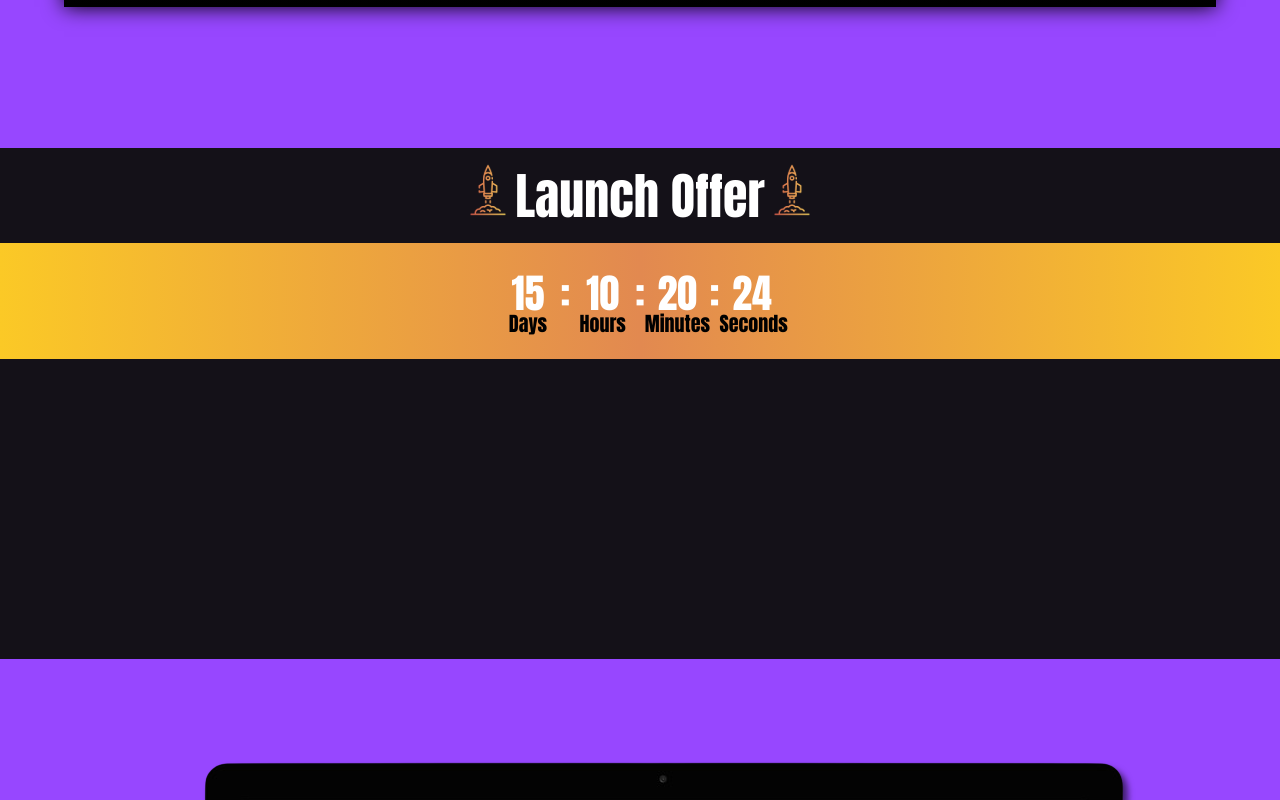
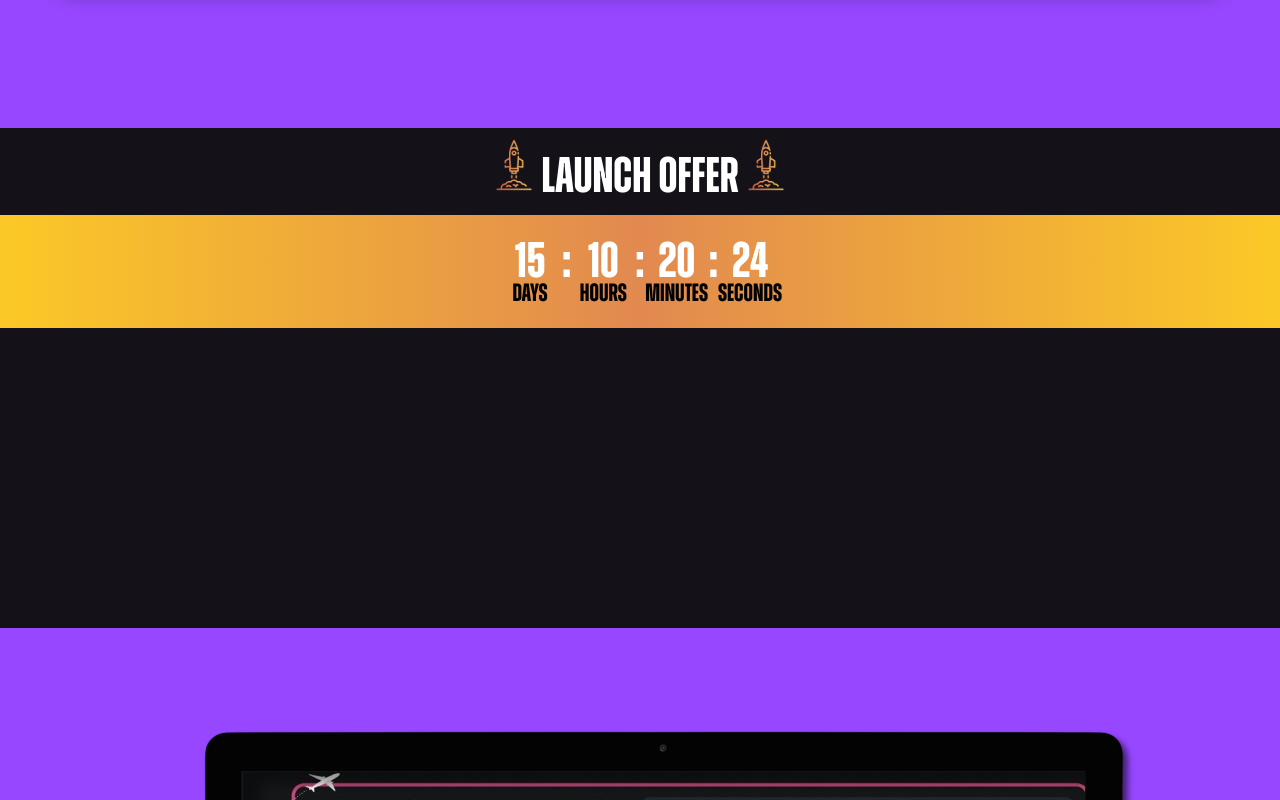
Before and after one commit to Jeissoncar97/coachlbm, a React (Vite) app: page / in a window 1280 px wide. Shown: the part 1520-2320 px from the top of the page. Built offline with nearby package versions, Linux system fonts and the light colour scheme; grey boxes are pictures that could not be loaded.

Commit message:
add section Faqs

```diff
--- a/index.html
+++ b/index.html
@@ -7,9 +7,6 @@
   <meta name="viewport" content="width=device-width, initial-scale=1.0" />
   <link rel="preconnect" href="https://fonts.googleapis.com">
   <link rel="preconnect" href="https://fonts.gstatic.com" crossorigin>
-  <link href="https://fonts.googleapis.com/css2?family=Stardos+Stencil:wght@400;700&display=swap" rel="stylesheet">
-  <link href="https://fonts.googleapis.com/css2?family=Bebas+Neue&display=swap" rel="stylesheet">
-  <link href="https://fonts.googleapis.com/css2?family=Anton&family=Bebas+Neue&display=swap" rel="stylesheet">
   <link href="https://fonts.googleapis.com/css2?family=Urbanist:ital,wght@0,100..900;1,100..900&display=swap"
     rel="stylesheet">
   <title>Diseño de Entrenamiento Personalizado | Suscripciones y Recetas de Alimentación Saludable.</title>
--- a/src/App.jsx
+++ b/src/App.jsx
@@ -2,6 +2,7 @@ import Header from "./components/Header"
 import About from "./components/About"
 import Offer from "./components/Offer"
 import Plans from "./components/Plans"
+import FAQs from "./components/FAQs"
 import PersonalizedReport from '../src/components/PersonalizedReports'
 import './index.css'
 
@@ -14,6 +15,7 @@ function App() {
       <Offer />
       <Plans />
       <PersonalizedReport />
+      <FAQs />
     </>
   )
 }
--- /dev/null
+++ b/src/components/Faqs.jsx
@@ -0,0 +1,29 @@
+import React, { useState } from 'react';
+import "../styles/faqs.css"
+
+const FAQs = () => {
+
+  return (
+    <section className='faq'>
+      <h2>Preguntas frecuentes</h2>
+
+      <details name='info' open>
+        <summary>¿En cuanto tiempo puedo ver resultados?</summary>
+        <p>Lorem ipsum dolor sit amet consectetur adipisicing elit.</p>
+      </details>
+
+      <details name='info'>
+        <summary>¿Es muy costoso realizar los cambios?</summary>
+        <p>Lorem ipsum dolor sit amet consectetur adipisicing elit.</p>
+      </details>
+
+      <details name='info'>
+        <summary>¿Qué te diferencia del resto?</summary>
+        <p>Lorem ipsum dolor sit amet consectetur adipisicing elit.</p>
+      </details>
+      <p className='copy_right'>Copyright ©️ - Inception Team</p>
+    </section>
+  );
+};
+
+export default FAQs;
--- a/src/components/PersonalizedReports.jsx
+++ b/src/components/PersonalizedReports.jsx
@@ -5,7 +5,7 @@ import '../styles/personalizedReport.css'
 const PersonalizedReports = () => {
   return (
     <section className='personalized_reports'>
-      <img src={ImgReport} alt="" srcset="" />
+      <img src={ImgReport} alt="" />
       <p>Recibe tus informes
       personalizados y visualizalos donde quieras!</p>
       <div>
--- a/src/index.css
+++ b/src/index.css
@@ -2,20 +2,33 @@
 	--white: #fff;
 	--primary-color: #9747ff;
 	--black: #000;
-	--general-backGroun: #141118;
+	--general-background: #141118;
 	--gradient-gold: linear-gradient(90deg, #fbc926, #e28950, #fbc926);
+	--gray: #949396;
 }
 * {
 	margin: 0;
 	padding: 0;
 	box-sizing: border-box;
 }
+@font-face {
+	font-family: "Zuume";
+	src: url("./assets/fonts/ZuumeBold.ttf");
+}
+@font-face {
+	font-family: "Stencil";
+	src: url("./assets/fonts/StencilStdBold.ttf");
+}
 h1 {
 	font-size: 60px;
+	font-family: "Stencil";
+	font-weight: 400;
+	letter-spacing: 2px;
 }
 h2 {
 	font-size: 50px;
-	font-family: "Anton", sans-serif;
+	font-family: "Zuume", sans-serif;
 	color: var(--white);
 	font-weight: 400;
+	text-transform: uppercase;
 }
--- /dev/null
+++ b/src/styles/faqs.css
@@ -0,0 +1,60 @@
+.faq {
+	list-style: none;
+
+	display: flex;
+	flex-direction: column;
+	align-items: center;
+	padding: 50px 0;
+	margin: 0 auto;
+	text-align: start;
+	background-color: var(--general-background);
+	color: var(--white);
+}
+.faq h3 {
+	cursor: pointer;
+}
+.faq p {
+	color: var(--black);
+}
+.faq details {
+    font-weight: 900;
+	font-family: "Urbanist", sans-serif;
+	padding: 10px;
+	width: 80%;
+	font-size: 15px;
+	margin-bottom: 5px;
+	background-color: var(--gray);
+}
+.faq .copy_right {
+	font-family: "Urbanist", sans-serif;
+	font-size: 10px;
+	margin: 30px 0;
+}
+.faq summary {
+	list-style: none;
+}
+/* Oculta el marcador predeterminado */
+.faq details summary {
+    text-transform: uppercase;
+	list-style: none; /* Quita el marcador predeterminado */
+	display: flex;
+	justify-content: space-between;
+	align-items: center;
+	cursor: pointer;
+	padding: 10px;
+}
+
+/* Añade un marcador personalizado a la derecha */
+.faq details summary::after {
+	content: "\25BA"; /* Triángulo apuntando hacia la derecha (puedes cambiarlo por otro símbolo o ícono) */
+	font-size: 1.2em;
+	transition: transform 0.3s ease;
+    filter: drop-shadow(2px 2px 3px rgba(0, 0, 0, 0.564))
+}
+
+/* Rotar el marcador cuando el <details> está abierto */
+.faq details[open] summary::after {
+	transform: rotate(
+		90deg
+	); /* Rotación para mostrar hacia abajo cuando esté abierto */
+}
--- a/src/styles/header.css
+++ b/src/styles/header.css
@@ -8,7 +8,6 @@
 	background-position: center;
 	animation: changeBackground 3s infinite;
     h1 {
-		font-family: "Stardos Stencil", system-ui;
 		position: relative;
 		z-index: 10;
 		color: var(--white);
--- a/src/styles/offer.css
+++ b/src/styles/offer.css
@@ -1,11 +1,11 @@
 .offer{
-    background-color: var(--general-backGroun);
+    background-color: var(--general-background);
     text-align: center;
 }
 .timer{
     color: var(--white);
-    font-family: "Anton", sans-serif;
-    font-size: 40px;
+    font-family: "Zuume", sans-serif;
+    font-size: 50px;
 }
 .timer h2{
     padding: 10px 0;
@@ -24,5 +24,5 @@
 }
 .hours, .days, .minuts, .secons{
     color: var(--black);
-    font-size: 20px;
+    font-size: 25px;
 }
--- a/src/styles/personalizedReport.css
+++ b/src/styles/personalizedReport.css
@@ -14,7 +14,7 @@
     color: var(--white);
 }
 .personalized_reports a{
-    font-family: "Anton", sans-serif;
+    font-family: "Zuume", sans-serif;
     margin-top: 20px;
     display:inline-block;
     height: auto;
--- a/src/styles/plans.css
+++ b/src/styles/plans.css
@@ -1,5 +1,5 @@
 .plans{
-    background-color: var(--general-backGroun);
+    background-color: var(--general-background);
     height: 300px;
     width: 100%s;
 }
```
Also changed, not shown: src/assets/fonts/StencilStdBold.ttf (added), src/assets/fonts/ZuumeBold.ttf (added).
